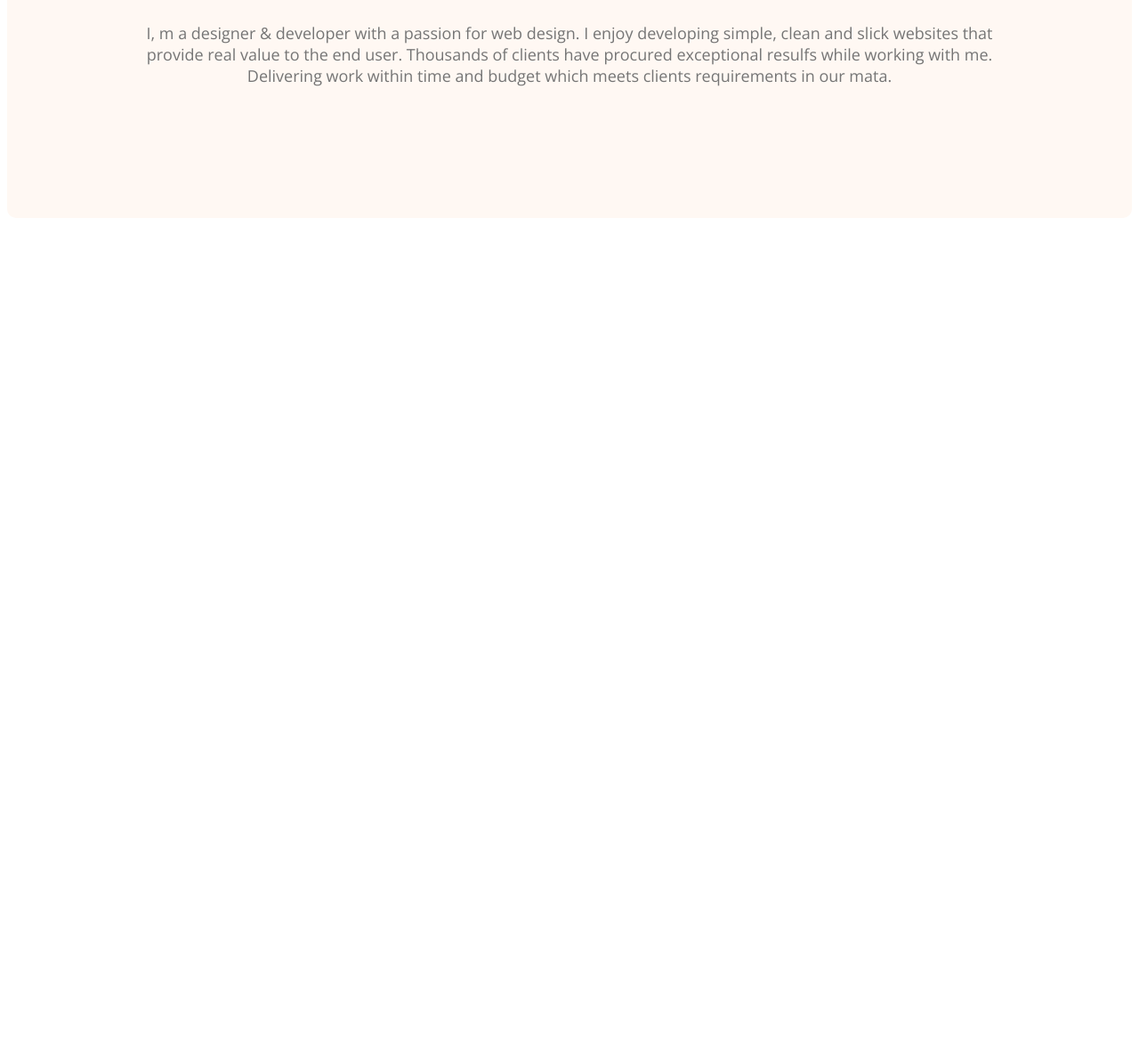
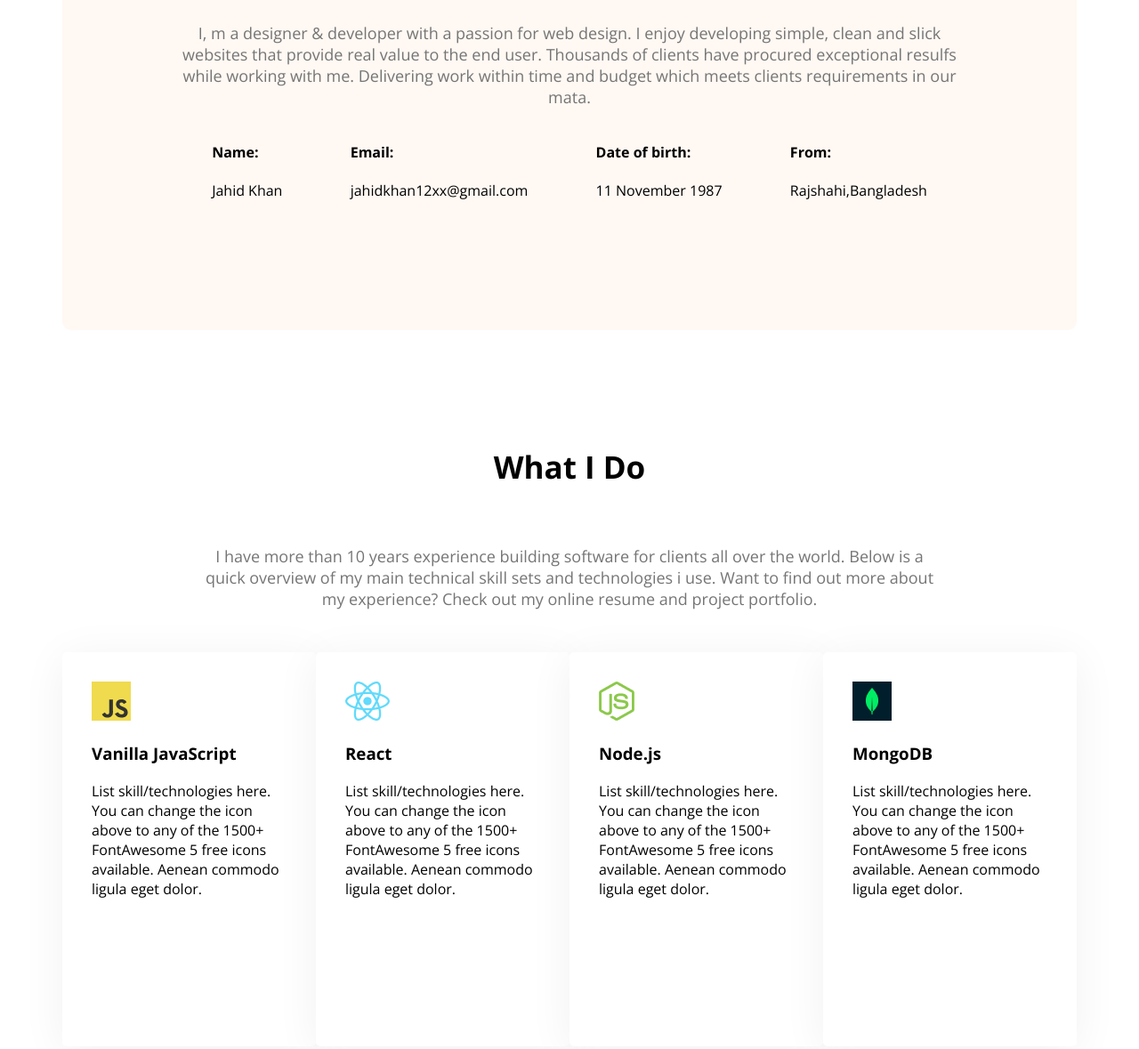
Before and after one commit to GraphiCraftDesigns/my-web, a plain HTML site: page index.html in a window 1280 px wide. Shown: the part 1120-2299 px from the top of the page at 89% size. Before the commit the page ends 1495 px from the top, so only its background shows below. Drawn offline with nearby package versions, Linux system fonts and the light colour scheme.

Commit message:
what i do

```diff
--- a/index.html
+++ b/index.html
@@ -34,6 +34,57 @@
         <section class="about">
             <h3 class="section-title">About Me</h3>
             <p class="section-des">I, m a designer & developer with a passion for web design. I enjoy developing simple, clean and slick websites that provide real value to the end user. Thousands of clients have procured exceptional resulfs while working with me. Delivering work within time and budget which meets clients requirements in our mata.</p>
+            <div class="about-info-container">
+                <div class="about-info">
+                    <h4 class="info-title">Name:
+                        </h4>
+                    <p class="info-des">Jahid Khan</p>
+                </div>
+                <div class="about-info">
+                    <h4 class="info-title">Email:
+                        </h4>
+                    <p class="info-des">jahidkhan12xx@gmail.com</p>
+                </div>
+                <div class="about-info">
+                    <h4 class="info-title">Date of birth:</h4>
+                    <p class="info-des"> 11 November 1987</p>
+                </div>
+                <div class="about-info">
+                    <h4 class="info-title">From:
+                      </h4>
+                    <p class="info-des">Rajshahi,Bangladesh</p>
+                </div>
+            </div>
+        </section>
+        <section class="what-i-do">
+       <h3 class="section-title">
+        What I Do
+       </h3>
+       <p id="do" class="section-des">
+        I have more than 10 years experience building software for clients all over the world. Below is a quick overview of my main technical skill sets and technologies i use. Want to find out more about my experience? Check out my online resume and project portfolio.
+       </p>
+       <div class="skills-container">
+        <div class="skill">
+            <img src="./images/icons/js.png" alt="">
+            <h3 class="skill-title">Vanilla JavaScript</h3>
+            <p class="skill-des">List skill/technologies here. You can change the icon above to any of the 1500+ FontAwesome 5 free icons available. Aenean commodo ligula eget dolor.</p>
+        </div>
+        <div class="skill">
+            <img src="./images/icons/react.png" alt="">
+            <h3 class="skill-title">React</h3>
+            <p class="skill-des">List skill/technologies here. You can change the icon above to any of the 1500+ FontAwesome 5 free icons available. Aenean commodo ligula eget dolor.</p>
+        </div>
+        <div class="skill">
+            <img src="./images/icons/nodejs.png" alt="">
+            <h3 class="skill-title">Node.js</h3>
+            <p class="skill-des">List skill/technologies here. You can change the icon above to any of the 1500+ FontAwesome 5 free icons available. Aenean commodo ligula eget dolor.</p>
+        </div>
+        <div class="skill">
+            <img src="./images/icons/mongo.png" alt="">
+            <h3 class="skill-title">MongoDB</h3>
+            <p class="skill-des">List skill/technologies here. You can change the icon above to any of the 1500+ FontAwesome 5 free icons available. Aenean commodo ligula eget dolor.</p>
+        </div>
+       </div>
         </section>
     </main>
     <footer>
--- a/style.css
+++ b/style.css
@@ -94,11 +94,34 @@ margin-bottom:30px ;
     max-width: 500px;
 }
 /* Main Sectio styles */
+main{
+    max-width: 1140px;
+    margin: 0 auto;
+}
+/* About Section styles */
 .about{
     padding: 130px;
     border-radius: 10px;
     background-color: #FFF8F3;
     margin: 130px 0px;
 }
-
-/* About Section styles */
+.about-info-container{
+    display: flex;
+    justify-content: space-around;
+}
+/* What I Do styles */
+#do{
+    padding: 30px 150px;
+}
+.skills-container{
+    display: flex;
+}
+.skill{
+    width: 267px;
+height: 377px;
+    justify-content: space-between;
+    border-radius: 5px;
+background-color: #FFF;
+box-shadow: 0px 6px 50px 0px rgba(0, 0, 0, 0.06);
+padding: 33px 33px;
+}
```
